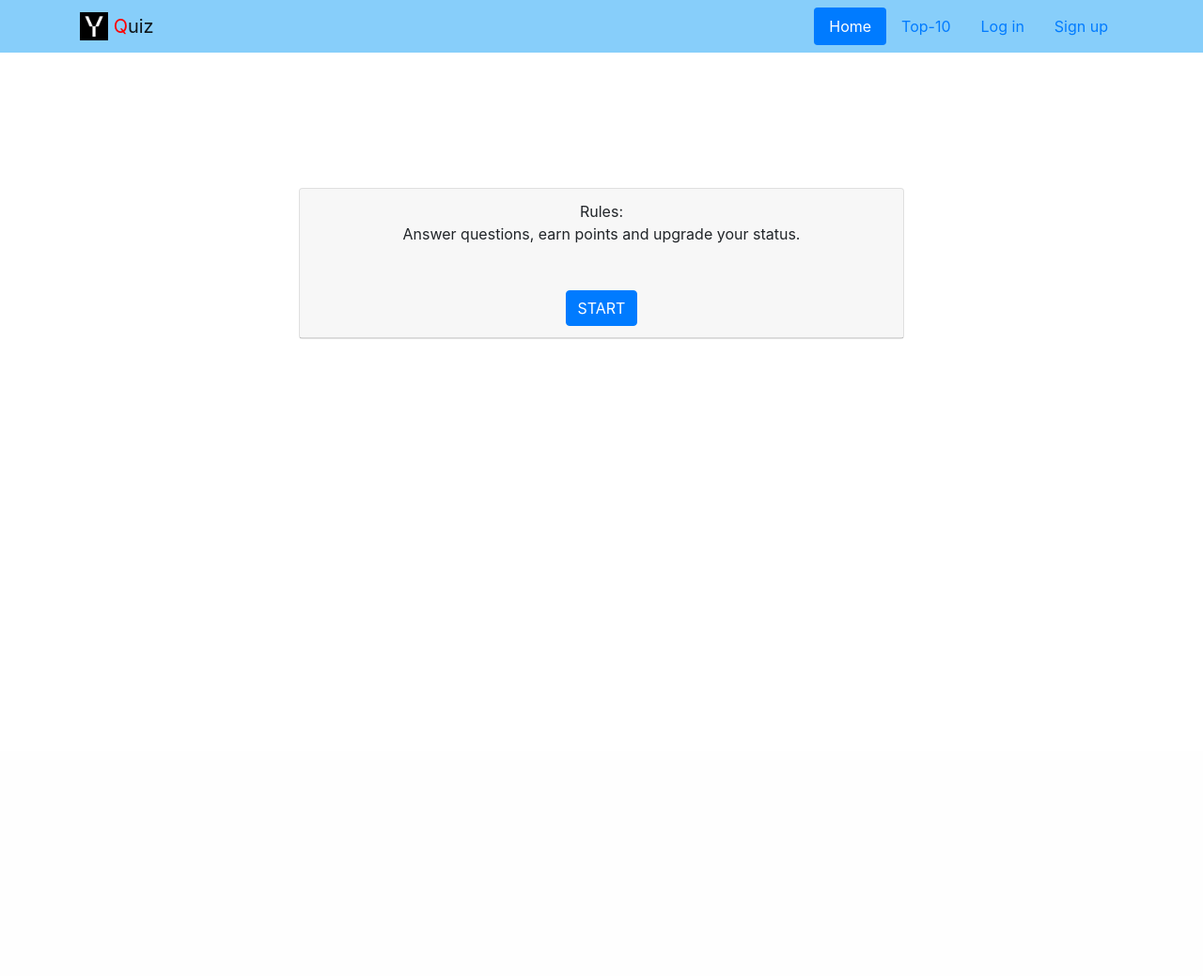
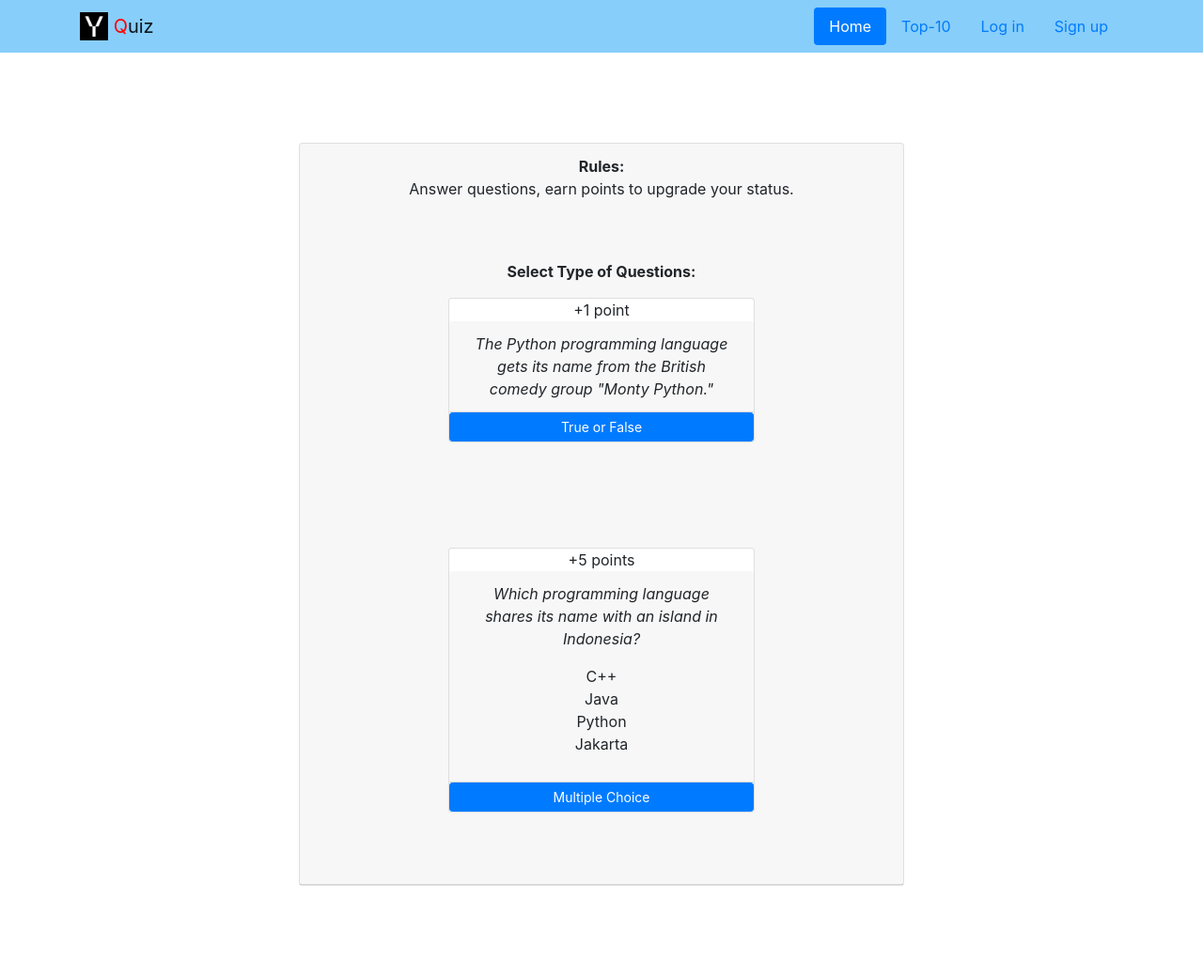
Before and after one commit to afivan20/Kokoc, a Django app: page / in a window 1280 px wide. Shown: the whole page at 94% size. Before the commit the page ends 361 px from the top, so only its background shows below. Run offline with Django 4.2, Linux system fonts and the light colour scheme; some libraries are stand-ins or nearby versions.

Commit message:
added multiple choices

```diff
--- a/quiz/app/urls.py
+++ b/quiz/app/urls.py
@@ -1,5 +1,5 @@
 from django.urls import path
-from app.views import index, quiz, top
+from app.views import index, quiz, top, quiz_multiple
 
 
 app_name = 'app'
@@ -7,5 +7,6 @@ app_name = 'app'
 urlpatterns = [
     path('', index, name='index'),
     path('quiz/', quiz, name='quiz'),
+    path('quiz_multiple/', quiz_multiple, name='quiz_multiple'),
     path('top/', top, name='top'),
 ]
--- a/quiz/app/views.py
+++ b/quiz/app/views.py
@@ -1,5 +1,7 @@
 from django.contrib.auth.decorators import login_required
-from django.shortcuts import render, get_object_or_404
+from django.shortcuts import redirect, render, get_object_or_404
+from django.http import HttpResponseServerError
+from django.urls import reverse_lazy
 import requests
 from users.models import Score, Question
 
@@ -14,8 +16,6 @@ def index(request):
 
 
 def top(request):
-    # top_scores = (Score.objects.order_by('-score').values_list('score', flat=True).distinct())
-    # users = Score.objects.order_by('-score').filter(score__in=top_scores[:10])
     users = Score.objects.order_by('-score')[:10]
     if request.user.is_authenticated:
         if not Score.objects.filter(user=request.user).exists():
@@ -32,8 +32,12 @@ def quiz(request):
     score = Score.objects.get(user=request.user)
     current_score = score.score
     if request.method == 'POST':
+        if not Question.objects.filter(user=request.user).exists():
+            return redirect(reverse_lazy('app:quiz'))
         question = get_object_or_404(Question, user=request.user)
         user_answer = request.POST.get('user_answer')
+        if question.question != request.POST.get('question'):
+            return redirect(reverse_lazy('app:quiz'))
         if question.correct_answer == user_answer and question.question == request.POST.get('question'):
             current_score += 1
             score.score = current_score
@@ -48,9 +52,13 @@ def quiz(request):
                                'is_answered': True,
                                }
                       )
-
     url = 'https://opentdb.com/api.php?amount=1&type=boolean'
-    response = requests.get(url)
+    try:
+        response = requests.get(url)
+    except Exception as error:
+        return HttpResponseServerError(error)
+    if not response.status_code == 200:
+        return HttpResponseServerError('Service not available. Please try again later')
     json = response.json()
     if not Question.objects.filter(user=request.user).exists():
         Question.objects.create(user=request.user)
@@ -66,3 +74,68 @@ def quiz(request):
                }
 
     return render(request, template_name='quiz.html', context=context)
+
+
+@login_required
+def quiz_multiple(request):
+    if not Score.objects.filter(user=request.user).exists():
+        Score.objects.create(user=request.user)
+    score = Score.objects.get(user=request.user)
+    current_score = score.score
+
+    if request.method == 'POST':
+        if not Question.objects.filter(user=request.user).exists():
+            return redirect(reverse_lazy('app:quiz_multiple'))
+        question = Question.objects.get(user=request.user)
+        user_answer = request.POST.get('user_answer')
+        is_answered = False
+        if question.question != request.POST.get('question'):
+            return redirect(reverse_lazy('app:quiz_multiple'))
+        if question.correct_answer == user_answer and question.question == request.POST.get('question'):
+            current_score += 5
+            score.score = current_score
+            score.save()
+            is_answered = True
+        correct_answer = question.correct_answer
+        text = question.question
+        answers = [question.answer1, question.answer2, question.answer3, question.answer4]
+        question.delete()
+        return render(request, template_name='quiz_multiple.html',
+                      context={'correct_answer': correct_answer,
+                               'results': [{'question': text, }],
+                               'answers': answers,
+                               'score': score,
+                               'is_answered': is_answered,
+                               'is_post': True,
+                               }
+                      )
+
+    url = 'https://opentdb.com/api.php?amount=1&type=multiple'
+    try:
+        response = requests.get(url)
+    except Exception as error:
+        return HttpResponseServerError(error)
+    if not response.status_code == 200:
+        return HttpResponseServerError('Service not available. Please try again later')
+    json = response.json()
+    if not Question.objects.filter(user=request.user).exists():
+        Question.objects.create(user=request.user)
+    question = Question.objects.get(user=request.user)
+    question.category = json['results'][0]['category']
+    question.type = json['results'][0]['type']
+    question.difficulty = json['results'][0]['difficulty']
+    question.question = json['results'][0]['question']
+    question.correct_answer = json['results'][0]['correct_answer']
+    question.incorrect_answers = json['results'][0]['incorrect_answers']
+    all_answers = list({*json['results'][0]['incorrect_answers'], json['results'][0]['correct_answer']})
+    question.answer1 = all_answers[0]
+    question.answer2 = all_answers[1]
+    question.answer3 = all_answers[2]
+    question.answer4 = all_answers[3]
+    question.save()
+    context = {'results': json['results'],
+               'score': score,
+               'answers': [question.answer1, question.answer2, question.answer3, question.answer4],
+               }
+
+    return render(request, template_name='quiz_multiple.html', context=context)
--- /dev/null
+++ b/quiz/templates/base.html
@@ -0,0 +1,35 @@
+<!DOCTYPE html>
+<html lang="ru">
+  <head>
+  {% load static %}
+    <meta charset="utf-8">
+    <meta name="viewport" content="width=device-width, initial-scale=1">
+    <link rel="icon" href="{% static 'img/fav/favicon.ico' %}">
+    <link rel="apple-touch-icon" sizes="180x180" href="{% static 'img/fav/apple-touch-icon.png' %}">
+    <link rel="icon" type="image/png" sizes="32x32" href="{% static 'img/fav/favicon-32x32.png' %}">
+    <link rel="icon" type="image/png" sizes="16x16" href="{% static 'img/fav/favicon-16x16.png' %}">
+    <meta name="msapplication-TileColor" content="#da532c">
+    <meta name="theme-color" content="#ffffff">
+    <link rel="stylesheet" href="{% static 'css/bootstrap.min.css' %}">
+    <title>
+      {% block title %}
+
+      {% endblock %}
+    </title>
+  </head>
+
+  <header>
+    {% include 'includes/header.html' %}
+  </header>
+
+  <body>
+    <main>
+      <center>
+      {% block content %}
+
+      {% endblock %}
+    </center>
+    </main>
+
+  </body>
+</html>
--- a/quiz/templates/includes/header.html
+++ b/quiz/templates/includes/header.html
@@ -5,9 +5,11 @@
      <img src="{% static 'img/logo.png' %}" width="30" height="30" class="d-inline-block align-top" alt="">
      <span style="color:red">Q</span>uiz
    </a>
+   {% with request.resolver_match.view_name as view_name %}
    {% if user.is_authenticated %}
-    <div class="bg text-dark">{{ user.username }}:{{score.score}}</div>
+    <div class="bg text-dark">{{ user.username }}{% if view_name  == 'users:login' or view_name  == 'users:signup'  %}{%else%}:{{score.score}}{%endif%}</div>
    {%endif%}
+   {% endwith %}
    {% with request.resolver_match.view_name as view_name %}
    <ul class="nav nav-pills">
     <li class="nav-item">
--- a/quiz/templates/index.html
+++ b/quiz/templates/index.html
@@ -1,47 +1,51 @@
-<!DOCTYPE html>
-<html lang="ru">
-  <head>
-  {% load static %}
-    <meta charset="utf-8">
-    <meta name="viewport" content="width=device-width, initial-scale=1">
-    <link rel="icon" href="{% static 'img/fav/favicon.ico' %}">
-    <link rel="apple-touch-icon" sizes="180x180" href="{% static 'img/fav/apple-touch-icon.png' %}">
-    <link rel="icon" type="image/png" sizes="32x32" href="{% static 'img/fav/favicon-32x32.png' %}">
-    <link rel="icon" type="image/png" sizes="16x16" href="{% static 'img/fav/favicon-16x16.png' %}">
-    <meta name="msapplication-TileColor" content="#da532c">
-    <meta name="theme-color" content="#ffffff">
-    <link rel="stylesheet" href="{% static 'css/bootstrap.min.css' %}">
-    <title>
+{%extends 'base.html'%}
 {% block title %}
         Quiz
 {% endblock %}
-    </title>
-  </head>
 
-  <header>
-    {% include 'includes/header.html' %}
-  </header>
-
-  <body>
-    <main>
-      <center><br><br>
 {% block content %}
   <div class="container py-5">
     <div class="col-md-8 p-5">
       <div class="card">
         <div class="card-header">
-                Rules:<br>
-                Answer questions, earn points and upgrade your status.
-                <form action={%url 'app:quiz' %}><br><br>
-                  <button  type="submit" class="btn btn-primary">START </button>
+         <b> Rules:</b><br>
+          Answer questions, earn points to upgrade your status.
+          <p>
+            <div class="row justify-content-center">
+              <div class="col-md-8 p-5"><p><b>Select Type of Questions: </b></p>
+                <div class="card">
+                 +1 point
+                  <div class="card-header">
+                    <i>The Python programming language gets its name from the British comedy group &quot;Monty Python.&quot;</i>
+                  </div>
+                  <a class="btn btn-primary btn-sm" href="{%url 'app:quiz'%}" role="button">True or False</a>
+                </div>
+              </div>
+            </div>
+          </p>
+          <p>
+            <div class="row justify-content-center">
+              <div class="col-md-8 p-5">
+                <div class="card">
+                  +5 points
+                  <div class="card-header ">
+                    <i>Which programming language shares its name with an island in Indonesia?</i>
+                    <div class="w-100 p-3" >
+                      C++<br>
+                      Java<br>
+                      Python<br>
+                      Jakarta<br>
+
+                  </div>
+                  </div>
+            <a class="btn btn-primary btn-sm" href="{%url 'app:quiz_multiple'%}" role="button">Multiple Choice</a>
+          </div>
+        </div>
+      </div>
+          </p>
           </form>
         </div>
       </div>
     </div>
   </div>
 {% endblock %}
-    </center>
-    </main>
-
-  </body>
-</html>
--- a/quiz/templates/quiz.html
+++ b/quiz/templates/quiz.html
@@ -1,4 +1,4 @@
-{%extends 'index.html'%}
+{%extends 'base.html'%}
 {%block content%}
 <div class="row justify-content-center">
   <div class="col-md-8 p-5">
--- a/quiz/templates/registration/logged_out.html
+++ b/quiz/templates/registration/logged_out.html
@@ -1,4 +1,4 @@
-{%extends 'index.html'%}
+{%extends 'base.html'%}
 {% block title %}
   Logged out
 {% endblock %}
--- a/quiz/templates/registration/login.html
+++ b/quiz/templates/registration/login.html
@@ -1,4 +1,4 @@
-{%extends 'index.html'%}
+{%extends 'base.html'%}
 {% block title %}
     Log in
 {% endblock %}
--- a/quiz/templates/registration/signup.html
+++ b/quiz/templates/registration/signup.html
@@ -1,4 +1,4 @@
-{%extends 'index.html'%}
+{%extends 'base.html'%}
 {% block title %}
   Sign Up
 {% endblock %}
--- a/quiz/templates/top.html
+++ b/quiz/templates/top.html
@@ -1,4 +1,4 @@
-{%extends 'index.html'%}
+{%extends 'base.html'%}
 {% block title %}
     Top-10
 {% endblock %}
--- a/quiz/users/models.py
+++ b/quiz/users/models.py
@@ -17,3 +17,8 @@ class Question(models.Model):
     difficulty = models.CharField(blank=True, max_length=100)
     question = models.CharField(blank=True, max_length=500)
     correct_answer = models.CharField(blank=True, max_length=100)
+    incorrect_answers = models.CharField(blank=True, max_length=1000)
+    answer1 = models.CharField(blank=True, max_length=300)
+    answer2 = models.CharField(blank=True, max_length=300)
+    answer3 = models.CharField(blank=True, max_length=300)
+    answer4 = models.CharField(blank=True, max_length=300)
```
Also changed, not shown: quiz/templates/quiz_multiple.html (added, +30 -0 lines), quiz/db.sqlite3, quiz/users/migrations/0001_initial.py. Lines whose indentation alone changed are shown as unchanged.
